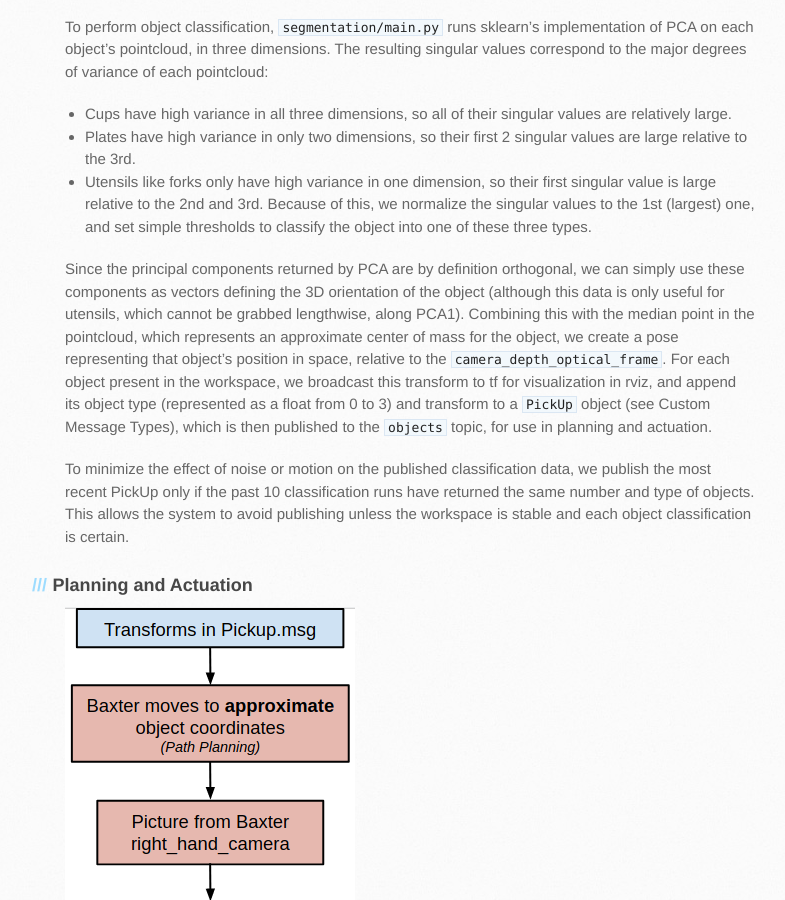
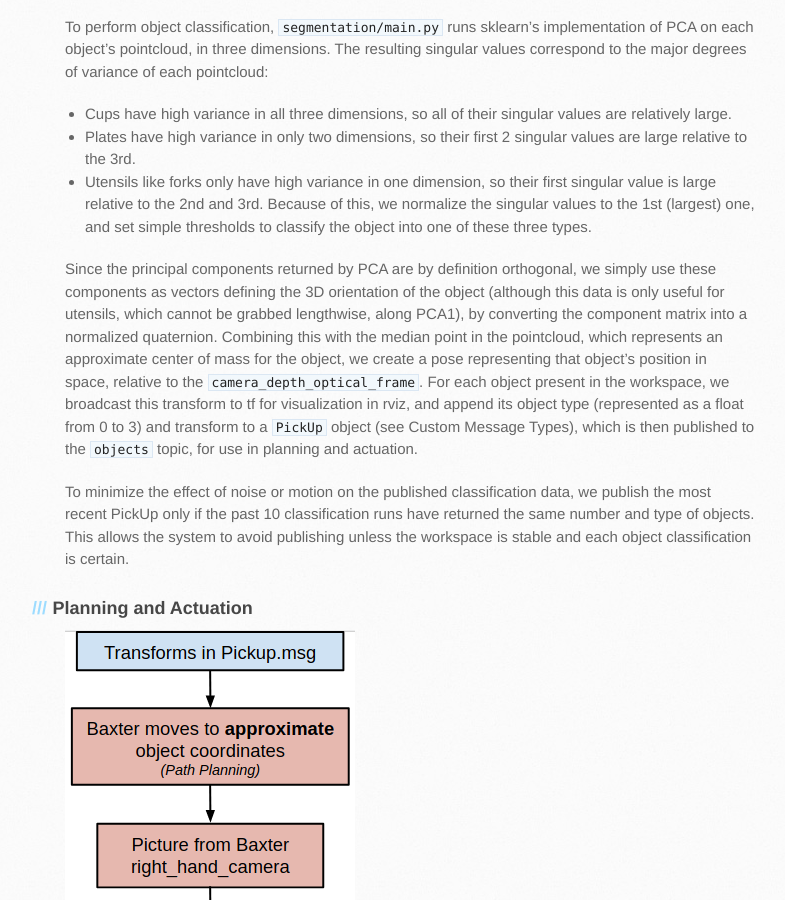
Before and after one commit to afmdnf/ee106a-project, a Jekyll site: the page built from docs/implementation.md, in a window 1280 px wide and 900 px high, scrolled down 3076 px. Shown: the whole window, without its empty margins (105-890 px from the left). Built offline with Jekyll 4.4.1, drawn with Linux system fonts in a browser that asks for light colours; our own code applies the rules of GitHub Pages for plain Markdown files; the repository's description, which GitHub fills in, is left out.

Commit message:
Small changes in implementation

```diff
--- a/docs/implementation.md
+++ b/docs/implementation.md
@@ -48,7 +48,7 @@ To perform object classification, `segmentation/main.py` runs sklearn's implemen
 * Utensils like forks only have high variance in one dimension, so their first singular value is large relative to the 2nd and 3rd.
 Because of this, we normalize the singular values to the 1st (largest) one, and set simple thresholds to classify the object into one of these three types.
 
-Since the principal components returned by PCA are by definition orthogonal, we can simply use these components as vectors defining the 3D orientation of the object (although this data is only useful for utensils, which cannot be grabbed lengthwise, along PCA1). Combining this with the median point in the pointcloud, which represents an approximate center of mass for the object, we create a pose representing that object's position in space, relative to the `camera_depth_optical_frame`. For each object present in the workspace, we broadcast this transform to tf for visualization in rviz, and append its object type (represented as a float from 0 to 3) and transform to a `PickUp` object (see Custom Message Types), which is then published to the `objects` topic, for use in planning and actuation.
+Since the principal components returned by PCA are by definition orthogonal, we simply use these components as vectors defining the 3D orientation of the object (although this data is only useful for utensils, which cannot be grabbed lengthwise, along PCA1), by converting the component matrix into a normalized quaternion. Combining this with the median point in the pointcloud, which represents an approximate center of mass for the object, we create a pose representing that object's position in space, relative to the `camera_depth_optical_frame`. For each object present in the workspace, we broadcast this transform to tf for visualization in rviz, and append its object type (represented as a float from 0 to 3) and transform to a `PickUp` object (see Custom Message Types), which is then published to the `objects` topic, for use in planning and actuation.
 
 To minimize the effect of noise or motion on the published classification data, we publish the most recent PickUp only if the past 10 classification runs have returned the same number and type of objects. This allows the system to avoid publishing unless the workspace is stable and each object classification is certain.
 
```
